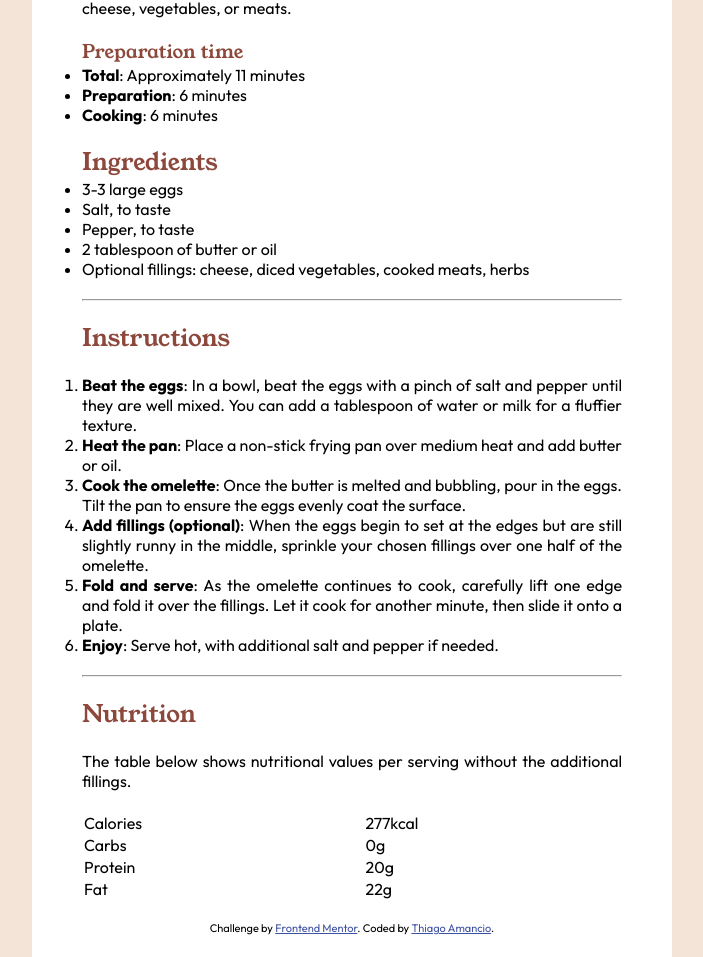
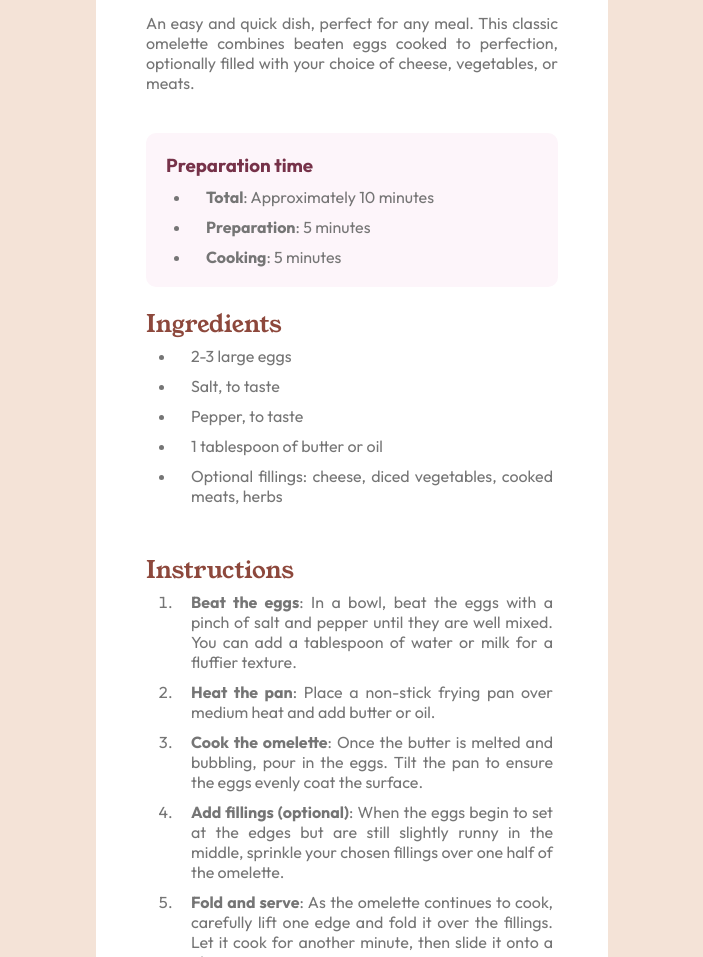
Before and after one commit to MoonAmon/WebRepo, a plain HTML site: page recipe-page-main/index.html in a window 1280 px wide. Shown: the part 446-1403 px from the top of the page, without its empty margins (288-991 px from the left). Drawn offline with Linux system fonts and the light colour scheme.

Commit message:
Finished recipe page

```diff
--- a/recipe-page-main/index.html
+++ b/recipe-page-main/index.html
@@ -17,31 +17,32 @@
 </head>
 <body>
 <div class="main-container">
-    <img class="img" src="assets/images/image-omelette.jpeg">
-        <div class="intro-content">
+    <img src="assets/images/image-omelette.jpeg">
+        <div class="intro-text">
             <h1 class="title-primary">Simple Omelette Recipe</h1>
             <p>An easy and quick dish, perfect for any meal. This classic omelette combines beaten eggs cooked
                 to perfection, optionally filled with your choice of cheese, vegetables, or meats.</p>
         </div>
     <div class="preparation-container">
-        <h3 class="title">Preparation time</h3>
+        <h3>Preparation time</h3>
         <ul class="preparation-list">
-            <li><b>Total</b>: Approximately 11 minutes</li>
-            <li><b>Preparation</b>: 6 minutes</li>
-            <li><b>Cooking</b>: 6 minutes</li>
+            <li><b>Total</b>: Approximately 10 minutes</li>
+            <li><b>Preparation</b>: 5 minutes</li>
+            <li><b>Cooking</b>: 5 minutes</li>
         </ul>
     </div>
     <div class="ingredients-container">
         <h2 class="title">Ingredients</h2>
         <ul class="ingredients-list">
-            <li>3-3 large eggs</li>
+            <li>2-3 large eggs</li>
             <li>Salt, to taste</li>
             <li>Pepper, to taste</li>
-            <li>2 tablespoon of butter or oil</li>
+            <li>1 tablespoon of butter or oil</li>
             <li>Optional fillings: cheese, diced vegetables, cooked meats, herbs</li>
         </ul>
     </div>
     <hr>
+        <div class="instruction-container">
     <h2 class="title">Instructions</h2>
     <ol>
         <li><b>Beat the eggs</b>: In a bowl, beat the eggs with a pinch of salt and pepper until they are well mixed.
@@ -59,30 +60,33 @@
         </li>
         <li><b>Enjoy</b>: Serve hot, with additional salt and pepper if needed.</li>
     </ol>
+        </div>
     <hr>
+    <div class="nutrition-container">
     <h2 class="title">Nutrition</h2>
     <p>The table below shows nutritional values per serving without the additional fillings.</p>
     <table>
         <tr>
             <td>Calories</td>
-            <td>277kcal</td>
+            <td class="value-nutrition">277kcal</td>
         </tr>
         <tr>
             <td>Carbs</td>
-            <td>0g</td>
+            <td class="value-nutrition">0g</td>
         </tr>
         <tr>
             <td>Protein</td>
-            <td>20g</td>
+            <td class="value-nutrition">20g</td>
         </tr>
         <tr>
             <td>Fat</td>
-            <td>22g</td>
+            <td class="value-nutrition">22g</td>
         </tr>
     </table>
+        </div>
     <div class="attribution">
         Challenge by <a href="https://www.frontendmentor.io?ref=challenge" target="_blank">Frontend Mentor</a>.
-        Coded by <a href="#">Thiago Amancio</a>.
+        Coded by <a href="">Thiago Amancio</a>.
     </div>
 </div>
 </body>
--- a/recipe-page-main/style.css
+++ b/recipe-page-main/style.css
@@ -16,41 +16,82 @@ body {
     justify-content: center;
     flex-direction: column;
     text-align: justify;
-    width: 50%;
+    width: 40%;
     margin: 50px;
     padding: 10px;
     border-radius: 25px;
 }
 
-.main-container .img {
-    margin: 10px;
-    padding: 20px;
-    max-width: 80%;
+.main-container img {
+    margin: auto;
+    width: 600px;
     border-radius: 15px;
 }
 
 .main-container {
     font-family: "Outfit";
+    color: #757575;
     font-weight: 400;
     font-size: 16px;
     padding: 50px;
     gap: 20px;
 }
 
+.main-container hr {
+    border: none;
+    height: 2px;
+    color: #757575;
+}
+
 .main-container .title {
     font-family: "Young Serif", serif;
     color: #8d483c;
     font-weight: 400;
+    border: 10px;
 }
 
-.main-container .intro-content .title-primary {
+.main-container .intro-text .title-primary {
     font-family: "Young Serif", serif;
     color: hsl(24, 5%, 18%);
     font-weight: 400;
 }
 
-.main-container .intro-content p {
+.main-container .intro-text p {
+    padding: 20px 0;
     font-weight: 400;
+}
+
+.main-container .preparation-container h3 {
+    color: #763249;
+    padding: 5px;
+}
+
+.main-container .preparation-container {
+    font-family: "Outfit";
+    background-color: #fdf5fa;
+    padding: 15px;
+    border-radius: 10px;
+}
+
+.main-container .preparation-container li, .main-container .ingredients-container li, .instruction-container li {
+    vertical-align: middle;
+    padding: 5px 5px 5px 15px;
+    margin-left: 30px;
+}
+
+.main-container .nutrition-container table {
+    width: 100%;
+    padding-top: 20px;
+}
+
+.main-container .nutrition-container table .value-nutrition {
+    color: #8d483c;
+    font-weight: 600;
+}
+
+.main-container .nutrition-container table td {
+    padding: 8px;
+    border-bottom: 1px solid #757575;
 }
 
 .attribution {
```
